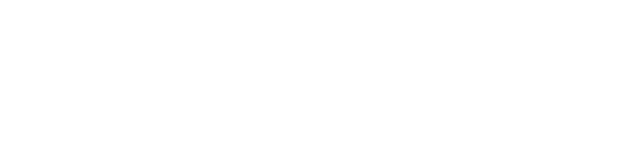
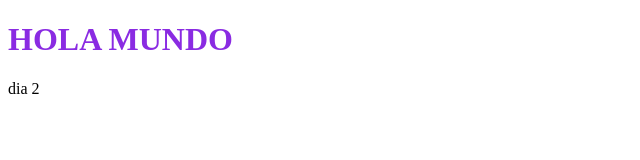
Before and after one commit to AdoDeveloper/ejemplo01, a plain HTML site: page index.html in a window 1280 px wide. Shown: the whole page, without its empty margins (0-640 px from the left). Drawn offline with Linux system fonts and the light colour scheme.

Commit message:
Modifique en index y agregue carpeta css y archivo css

```diff
--- /dev/null
+++ b/css/estilo.css
@@ -0,0 +1,3 @@
+h1{
+    color: blueviolet;
+}
--- a/index.html
+++ b/index.html
@@ -4,9 +4,11 @@
     <meta charset="UTF-8">
     <meta http-equiv="X-UA-Compatible" content="IE=edge">
     <meta name="viewport" content="width=device-width, initial-scale=1.0">
+    <link rel="stylesheet" href="css/estilo.css">
     <title>Ejemplo</title>
 </head>
 <body>
-
+    <h1>HOLA MUNDO</h1>
+    <p>dia 2</p>
 </body>
 </html>
```
